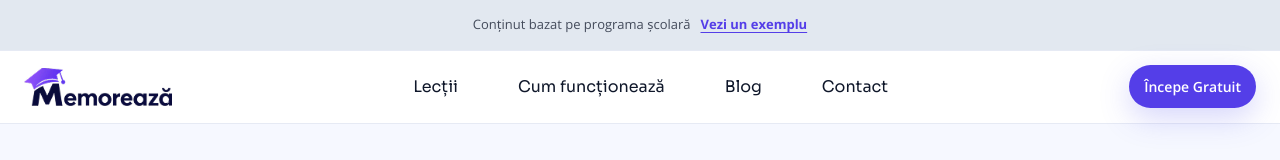
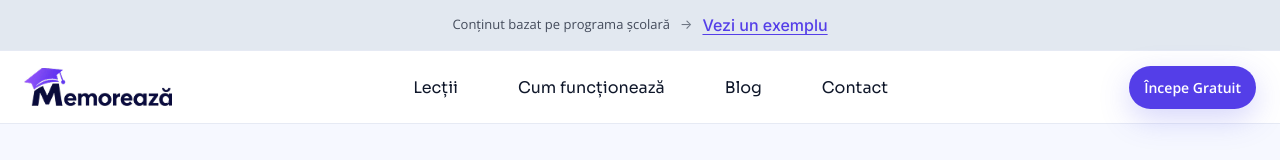
Before and after one commit to dcrysty2309/memoreaza, an Angular app: page / in a window 1280 px wide. Shown: the top 160 px of the page. Built offline with nearby package versions, Linux system fonts and the light colour scheme.

Commit message:
Style topbar example link

```diff
--- a/src/app/layout/site-header/site-header.component.html
+++ b/src/app/layout/site-header/site-header.component.html
@@ -3,6 +3,7 @@
     <app-container>
       <div class="topbar-inner">
         <span class="topbar-text">Conținut bazat pe programa școlară</span>
+        <span class="topbar-arrow" aria-hidden="true">→</span>
         <a class="topbar-link" routerLink="/">Vezi un exemplu</a>
       </div>
     </app-container>
--- a/src/app/layout/site-header/site-header.component.scss
+++ b/src/app/layout/site-header/site-header.component.scss
@@ -15,16 +15,30 @@
   display: flex;
   align-items: center;
   justify-content: center;
-  gap: 10px;
+  gap: 0;
   padding: 15px 0;
   font-size: 13px;
   color: rgba(15, 23, 42, 0.75);
 }
 
+.topbar-arrow {
+  margin-inline: 10px;
+  color: rgba(15, 23, 42, 0.55);
+}
+
 .topbar-link {
-  font-weight: 700;
-  text-decoration: underline;
-  text-underline-offset: 3px;
+  color: var(--color-primary);
+  font-family: Inter, var(--font-sans);
+  font-size: 16px;
+  font-style: normal;
+  font-weight: 500;
+  line-height: normal;
+  text-decoration-line: underline;
+  text-decoration-style: solid;
+  text-decoration-skip-ink: auto;
+  text-decoration-thickness: auto;
+  text-underline-offset: auto;
+  text-underline-position: from-font;
 }
 
 .mainbar {
--- a/src/index.html
+++ b/src/index.html
@@ -10,7 +10,7 @@
     <link rel="preconnect" href="https://fonts.googleapis.com" />
     <link rel="preconnect" href="https://fonts.gstatic.com" crossorigin />
     <link
-      href="https://fonts.googleapis.com/css2?family=Open+Sans:wght@400;500;600;700&family=Sora:wght@400;500;600;700&display=swap"
+      href="https://fonts.googleapis.com/css2?family=Inter:wght@400;500;600;700&family=Open+Sans:wght@400;500;600;700&family=Sora:wght@400;500;600;700&display=swap"
       rel="stylesheet"
     />
     <link rel="icon" type="image/x-icon" href="favicon.ico" />
```
